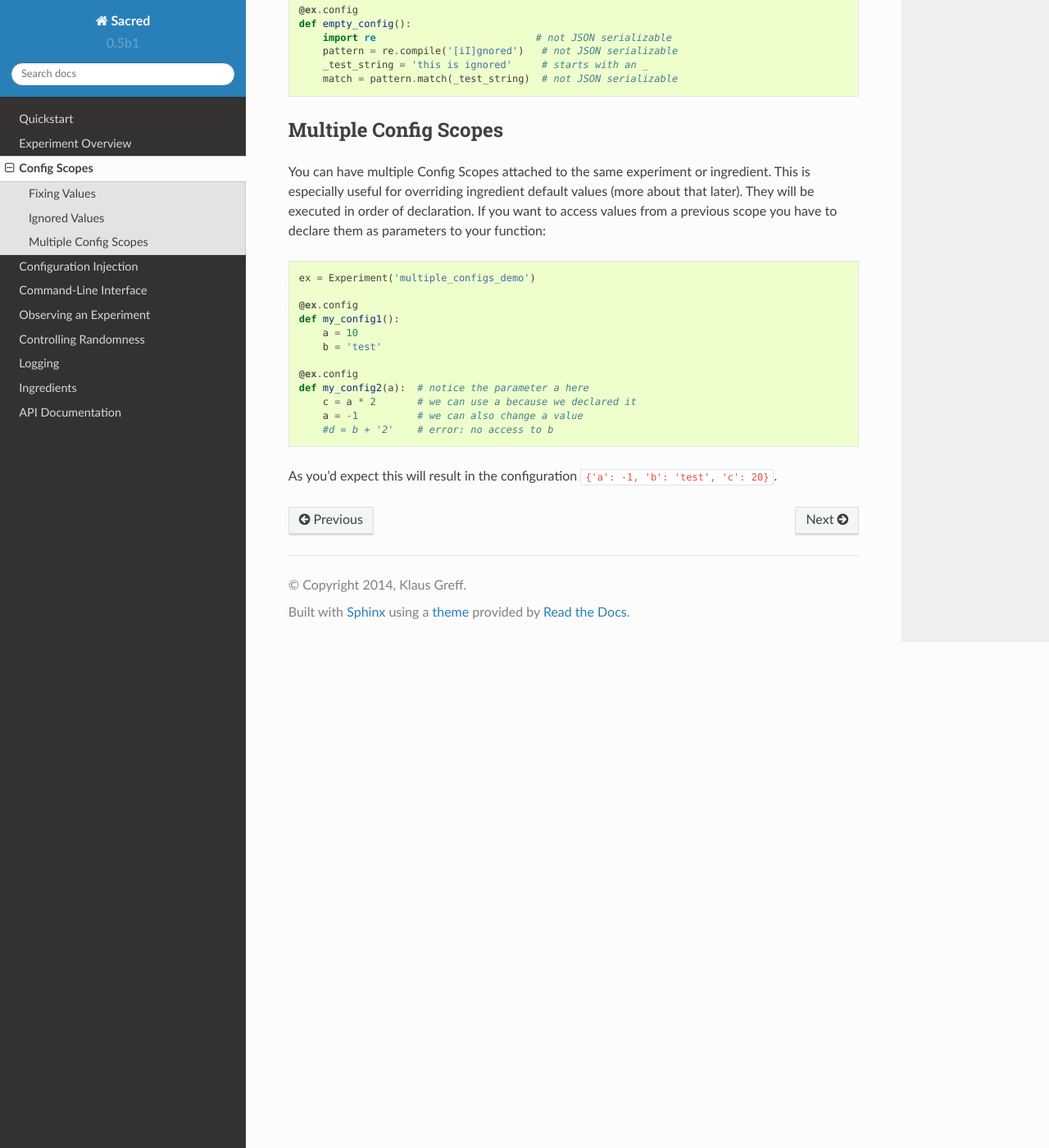
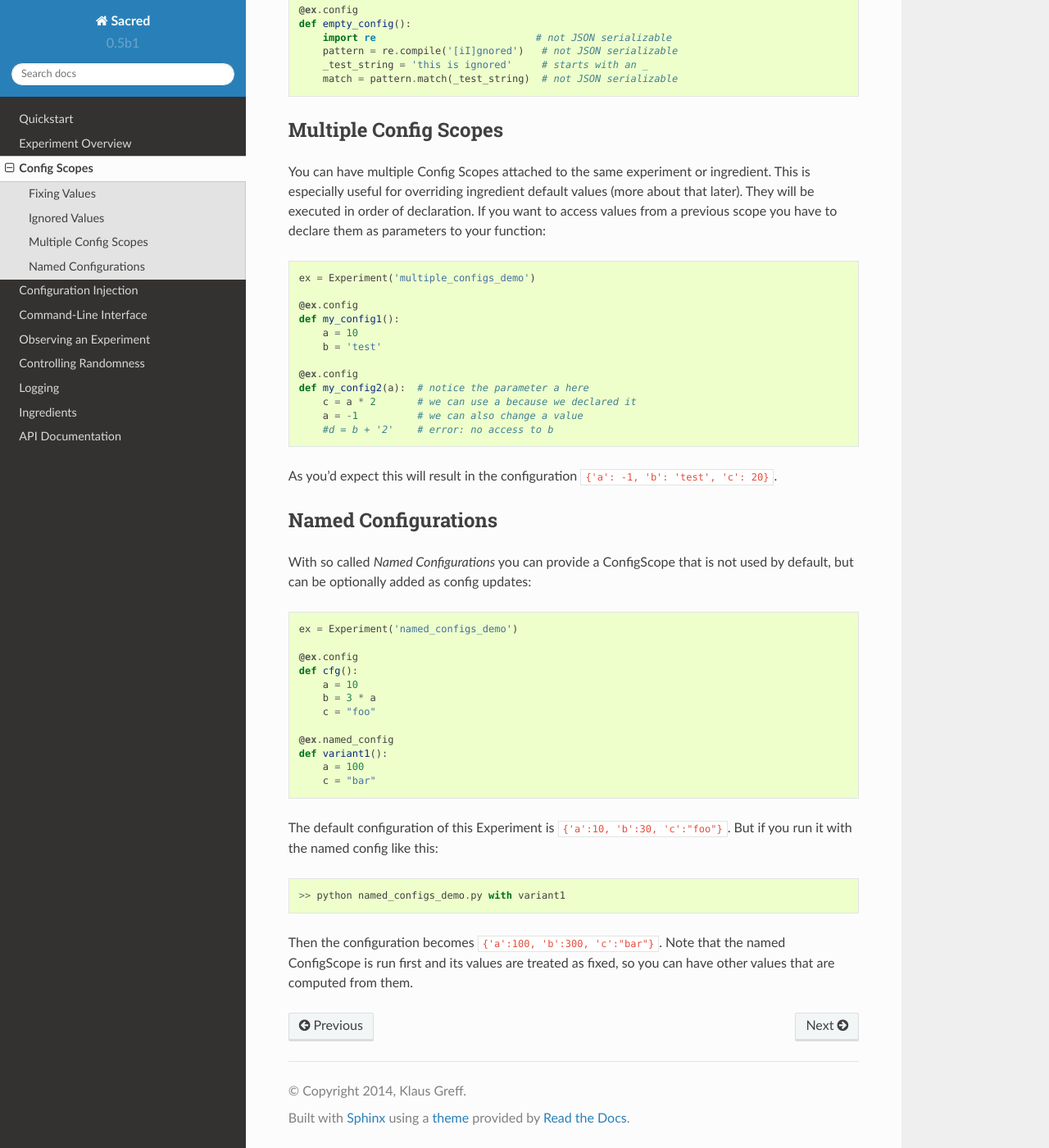
Before and after one commit to IDSIA/sacred, a Sphinx documentation site: the page built from docs/configuration.rst, in a window 1280 px wide and 1400 px high, scrolled down 1499 px. Shown: the whole window at 82% size. Built offline with Sphinx 7.4.7 and the Read the Docs theme 2.0.0, drawn with Linux system fonts in a browser that asks for light colours.

Commit message:
added documentation for the new features

```diff
--- a/docs/configuration.rst
+++ b/docs/configuration.rst
@@ -99,3 +99,32 @@ function:
 
 As you'd expect this will result in the configuration
 ``{'a': -1, 'b': 'test', 'c': 20}``.
+
+Named Configurations
+====================
+With so called *Named Configurations* you can provide a ConfigScope that
+is not used by default, but can be optionally added as config updates:
+
+.. code-block:: python
+
+    ex = Experiment('named_configs_demo')
+
+    @ex.config
+    def cfg():
+        a = 10
+        b = 3 * a
+        c = "foo"
+
+    @ex.named_config
+    def variant1():
+        a = 100
+        c = "bar"
+
+The default configuration of this Experiment is ``{'a':10, 'b':30, 'c':"foo"}``.
+But if you run it with the named config like this::
+
+    >> python named_configs_demo.py with variant1
+
+Then the configuration becomes ``{'a':100, 'b':300, 'c':"bar"}``. Note that the
+named ConfigScope is run first and its values are treated as fixed, so you can
+have other values that are computed from them.
```
Also changed, not shown: docs/config_injection.rst (+26 -0 lines), 1 other file.
